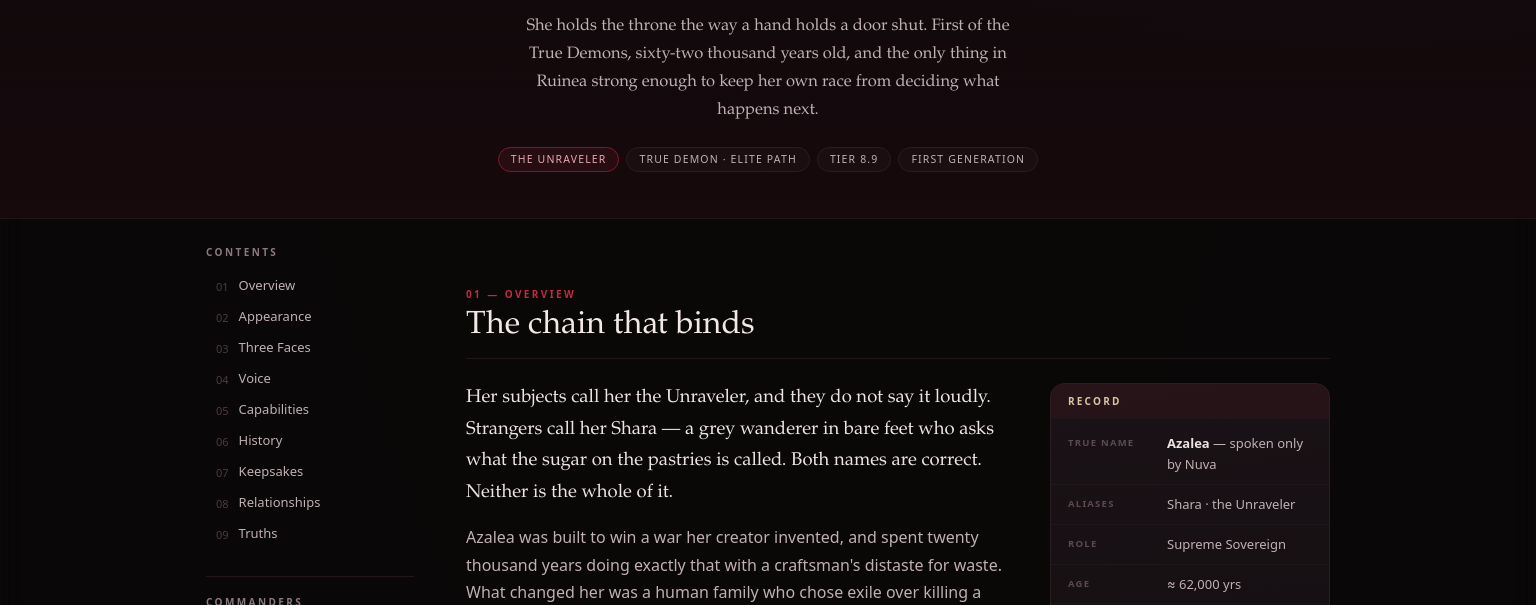
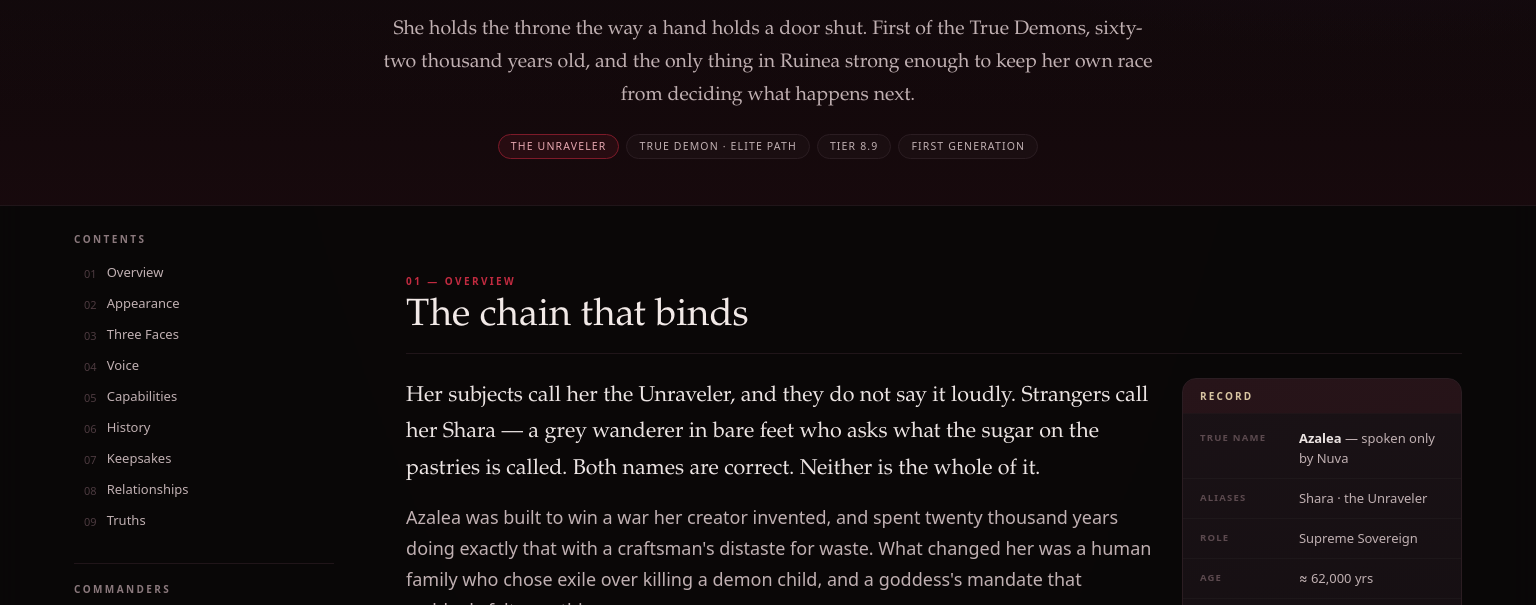
Before and after one commit to BaksoIkan77/Black-Domain-Characters, a plain HTML site: page commander.html in a window 1536 px wide. Shown: the part 638-1243 px from the top of the page. Drawn offline with Linux system fonts and the light colour scheme.

Commit message:
chore(index): patch otomatis [skip ci]

```diff
--- a/commander.html
+++ b/commander.html
@@ -347,6 +347,45 @@ main{min-width:0;padding-top:30px}
   .hero__art{width:min(180px,72vw)}
   .infobox dl>div{grid-template-columns:1fr;gap:1px;padding:9px 15px}
   .infobox dt{padding-top:0}
+}
+
+
+/* ═══ FLUID DESKTOP RESPONSIVENESS ═══ */
+:root{
+  --maxw:min(1420px, 92vw);
+}
+@media (min-width: 1440px){
+  :root{
+    --maxw:min(1600px, 94vw);
+  }
+}
+
+body{
+  font-size:clamp(16px, 0.4vw + 14.5px, 18px);
+}
+
+.hero__in--wide{
+  max-width:min(1100px, 95%);
+}
+.hero__tag{
+  max-width:min(80ch, 100%);
+  font-size:clamp(16.5px, 0.35vw + 15px, 19.5px);
+}
+
+.sec h2{
+  font-size:clamp(26px, 1.4vw + 18px, 38px);
+}
+.sec p.lead{
+  font-size:clamp(18.5px, 0.35vw + 17px, 21.5px);
+}
+
+@media (min-width: 1100px){
+  .cmd-scroll .cmd{flex:0 0 245px}
+  .layout{grid-template-columns:230px minmax(0,1fr);gap:60px}
+}
+@media (min-width: 1500px){
+  .cmd-scroll .cmd{flex:0 0 270px}
+  .layout{grid-template-columns:260px minmax(0,1fr);gap:72px}
 }
 
 </style>
```
Also changed, not shown: index.html (+39 -0 lines).
